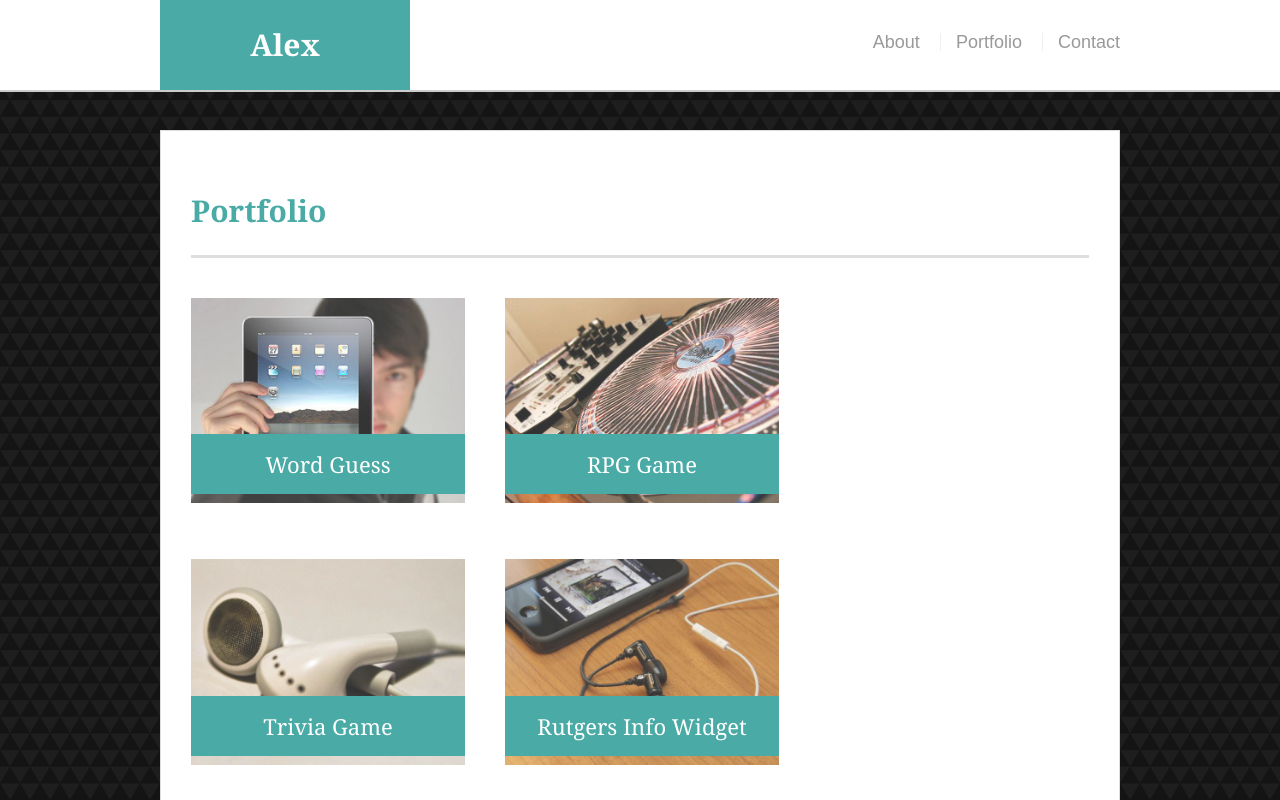
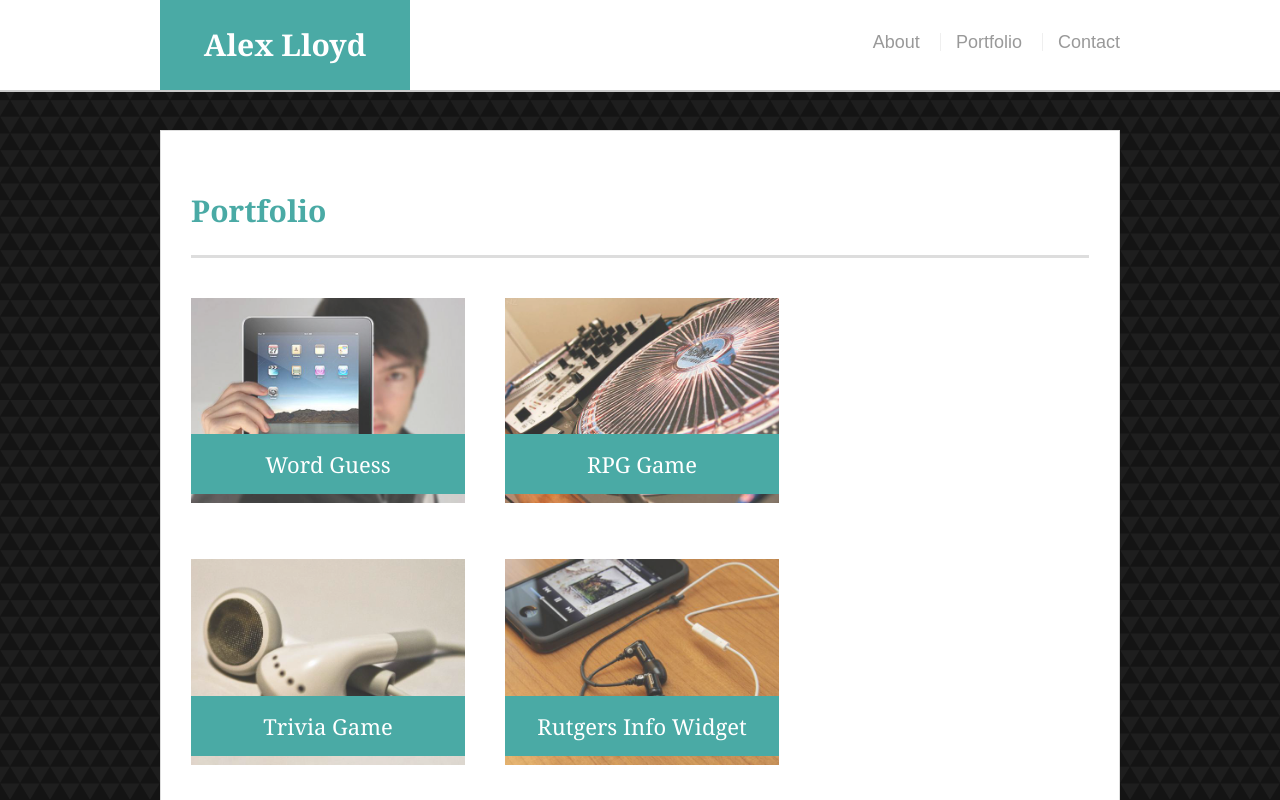
Before and after one commit to AlexLloyd89/Responsive-Portfolio, a plain HTML site: page portfolio.html in a window 1280 px wide. Shown: the top 800 px of the page. Drawn offline with Linux system fonts and the light colour scheme.

Commit message:
Update portfolio.html

```diff
--- a/portfolio.html
+++ b/portfolio.html
@@ -11,7 +11,7 @@
 
   <header id="masthead">
     <div class="container">
-      <a href="index.html" id="logo">Alex</a>
+      <a href="index.html" id="logo">Alex Lloyd</a>
       <nav>
         <a href="index.html">About</a>
         <a href="portfolio.html">Portfolio</a>
```
